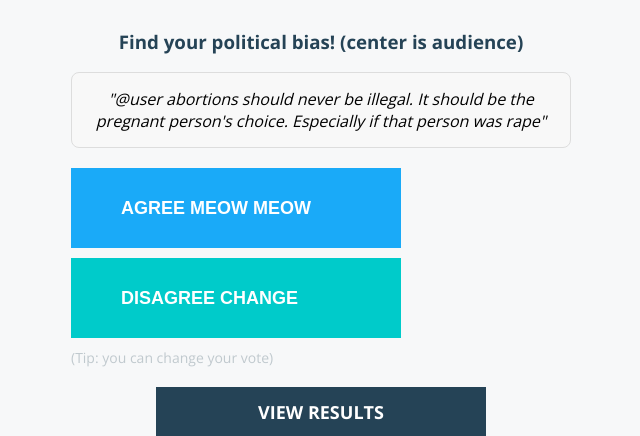
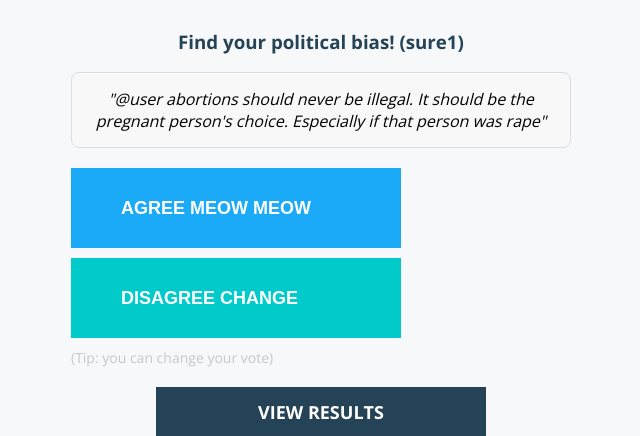
Before and after one commit to yashwanth-yasp/find-your-bias, a Flask app: page / in a window 1280 px wide. Shown: the top 436 px of the page, without its empty margins (319-959 px from the left). Run offline with Flask 3, Linux system fonts and the light colour scheme; some libraries are stand-ins or nearby versions.

Commit message:
time series check

```diff
--- a/vote/templates/index.html
+++ b/vote/templates/index.html
@@ -30,7 +30,7 @@
   <body>
     <div id="content-container">
       <div id="content-container-center">
-        <h3>Find your political bias! (center is audience)</h3>
+        <h3>Find your political bias! (sure1)</h3>
 
         <!-- This block now displays a single line of text from tweets.txt -->
         {% if tweet %}
```
